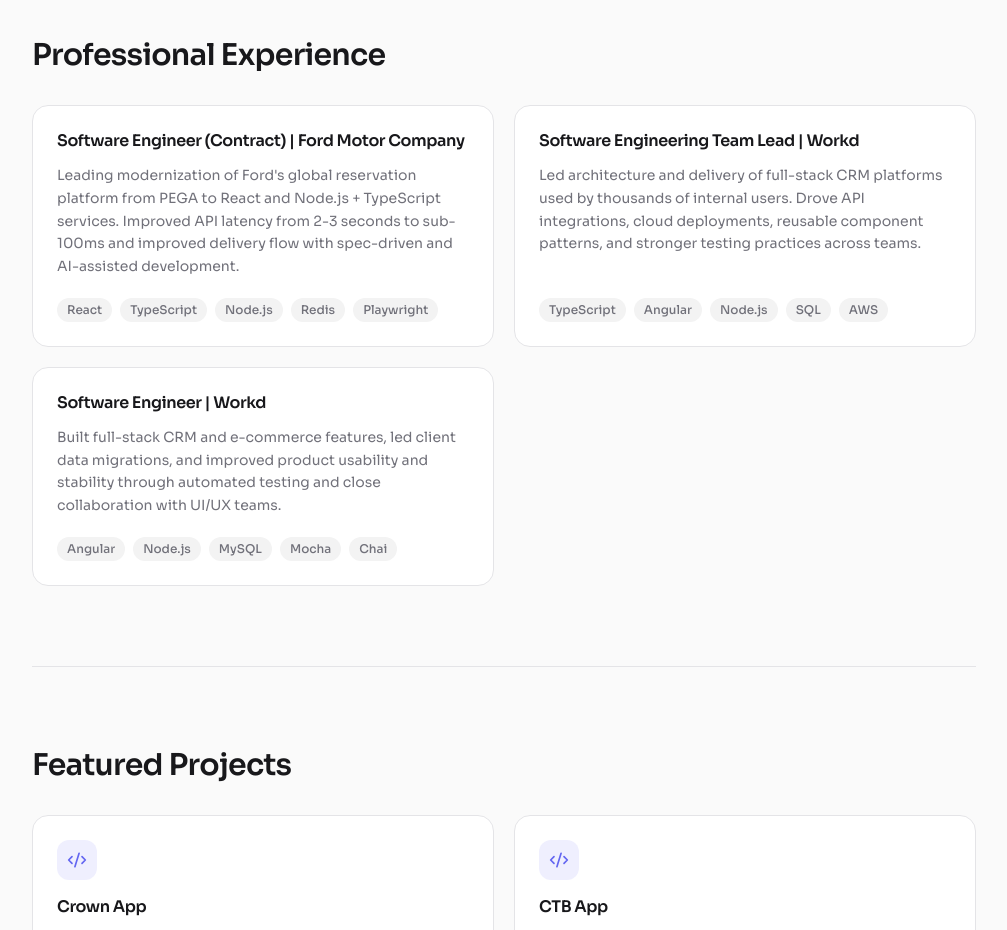
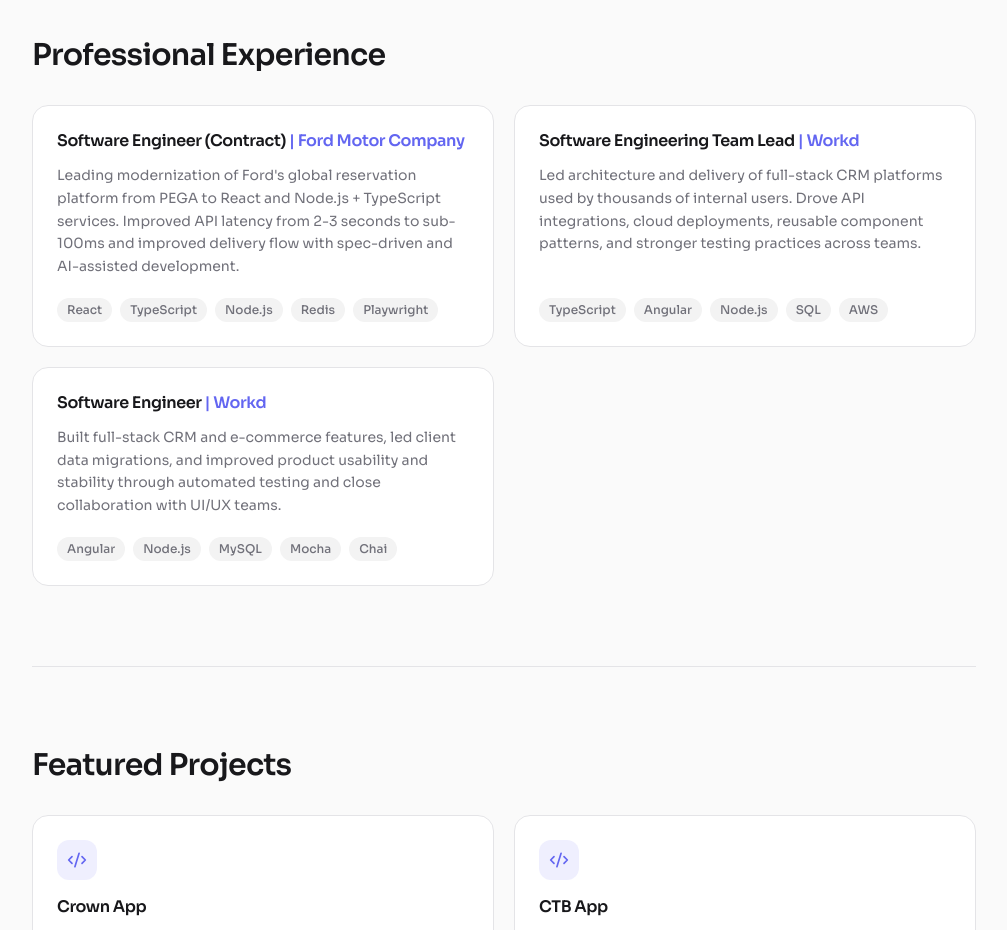
Before and after one commit to romiaujla/next-portfolio, a Next.js app: page / in a window 1280 px wide. Shown: the part 1100-2030 px from the top of the page, without its empty margins (136-1143 px from the left). Built offline with nearby package versions, Linux system fonts and the light colour scheme.

Commit message:
feat: highlight experience company names

```diff
--- a/src/app/page.tsx
+++ b/src/app/page.tsx
@@ -114,10 +114,17 @@ export default function Home() {
           <Section id="experience" title="Professional Experience">
             <div className="grid gap-5 md:grid-cols-2">
               {siteConfig.experiences.map((experience, i) => (
-                <FadeIn key={experience.title} delay={i * 0.08}>
+                <FadeIn
+                  key={`${experience.role}-${experience.company}`}
+                  delay={i * 0.08}
+                >
                   <article className="group flex h-full flex-col rounded-2xl border border-(--border) bg-(--card) p-6 transition-all duration-200 hover:-translate-y-0.5 hover:border-(--accent)/30 hover:shadow-(--accent)/5 hover:shadow-lg">
                     <h3 className="text-base leading-snug font-semibold tracking-tight">
-                      {experience.title}
+                      <span>{experience.role}</span>
+                      <span className="text-(--accent)">
+                        {" "}
+                        | {experience.company}
+                      </span>
                     </h3>
                     <p className="mt-3 flex-1 text-sm leading-relaxed text-(--muted)">
                       {experience.description}
--- a/src/lib/site.ts
+++ b/src/lib/site.ts
@@ -11,7 +11,8 @@ export type Project = {
 };
 
 export type Experience = {
-  title: string;
+  role: string;
+  company: string;
   description: string;
   tags: string[];
 };
@@ -52,19 +53,22 @@ export const siteConfig = {
   ],
   experiences: [
     {
-      title: "Software Engineer (Contract) | Ford Motor Company",
+      role: "Software Engineer (Contract)",
+      company: "Ford Motor Company",
       description:
         "Leading modernization of Ford's global reservation platform from PEGA to React and Node.js + TypeScript services. Improved API latency from 2-3 seconds to sub-100ms and improved delivery flow with spec-driven and AI-assisted development.",
       tags: ["React", "TypeScript", "Node.js", "Redis", "Playwright"],
     },
     {
-      title: "Software Engineering Team Lead | Workd",
+      role: "Software Engineering Team Lead",
+      company: "Workd",
       description:
         "Led architecture and delivery of full-stack CRM platforms used by thousands of internal users. Drove API integrations, cloud deployments, reusable component patterns, and stronger testing practices across teams.",
       tags: ["TypeScript", "Angular", "Node.js", "SQL", "AWS"],
     },
     {
-      title: "Software Engineer | Workd",
+      role: "Software Engineer",
+      company: "Workd",
       description:
         "Built full-stack CRM and e-commerce features, led client data migrations, and improved product usability and stability through automated testing and close collaboration with UI/UX teams.",
       tags: ["Angular", "Node.js", "MySQL", "Mocha", "Chai"],
```
